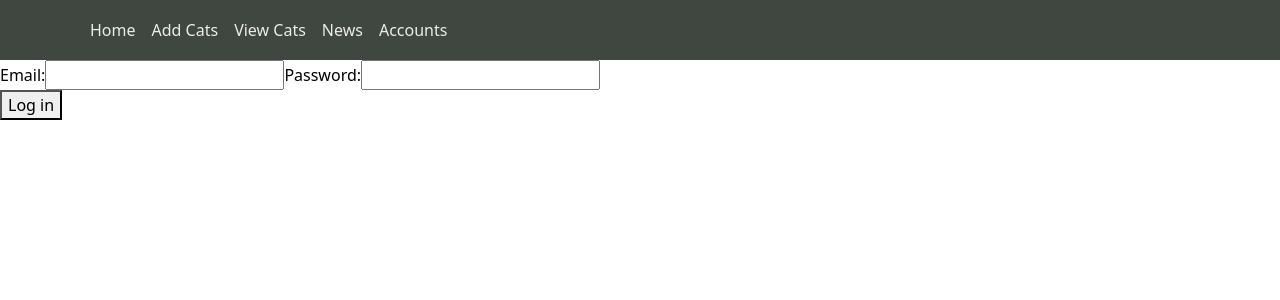
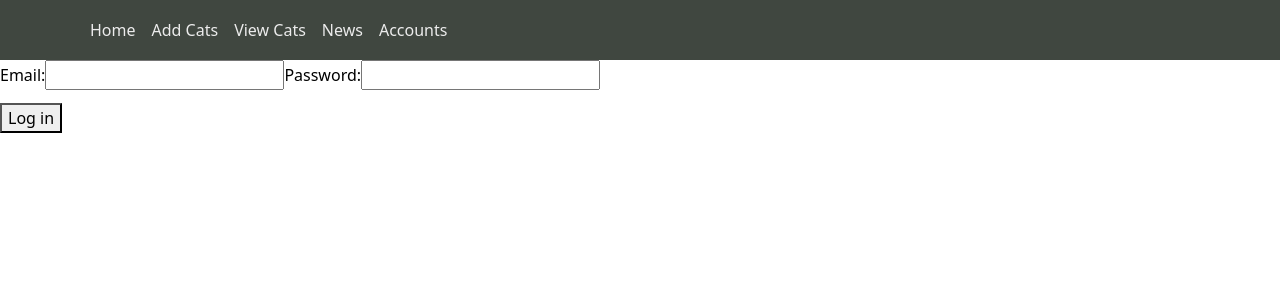
Before and after one commit to DaniilPaskal/junglebeauty-administrator, a React (Create React App) app: page /login in a window 1280 px wide. Shown: the top 300 px of the page. Built offline with nearby package versions, Linux system fonts and the light colour scheme; no server answers.

Commit message:
Added form CSS

```diff
--- a/src/App.css
+++ b/src/App.css
@@ -258,3 +258,18 @@ a:hover{
 cat-row:hover {
   margin-left: 10pt;
 }
+
+/* Forms */
+
+.form-container {
+  align-content: center;
+  padding: 10pt;
+}
+
+.form-label {
+  margin: auto;
+}
+
+.buttons-container {
+  padding-top: 10pt;
+}
```
